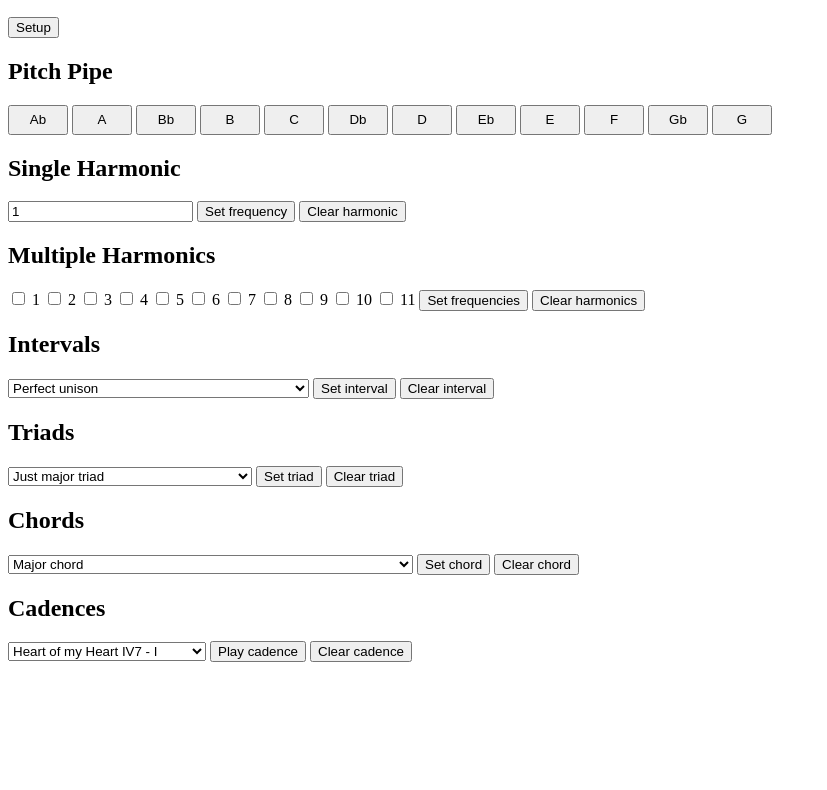
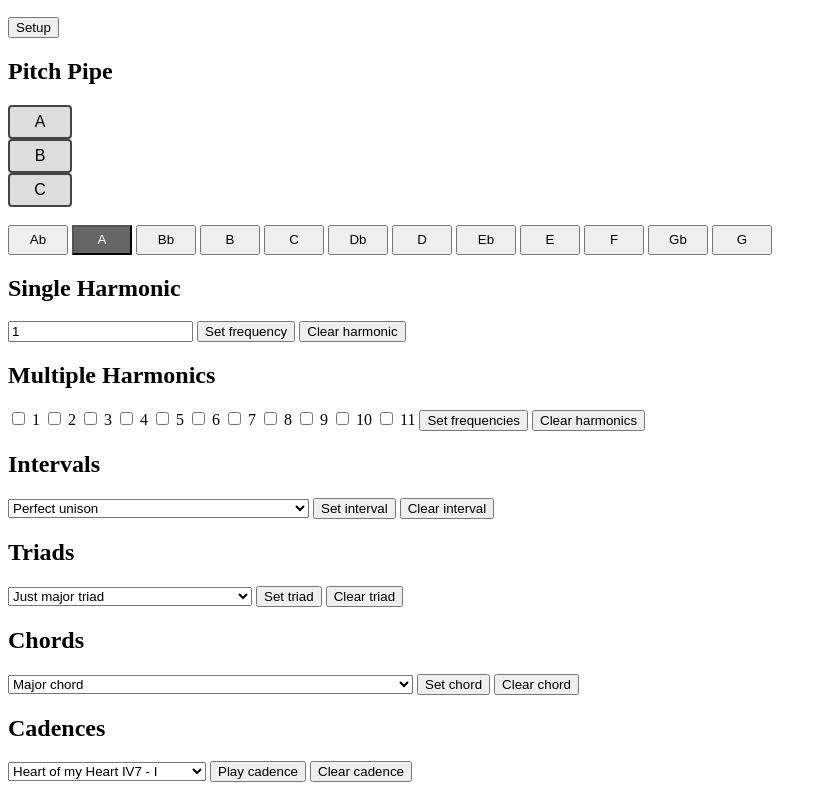
Before and after one commit to Oneman2feet/tuning, a plain HTML site: page index.html in a window 1280 px wide. Shown: the part 110-900 px from the top of the page, without its empty margins (0-827 px from the left). Before the commit the page ends 800 px from the top, so only its background shows below. Drawn offline with Linux system fonts and the light colour scheme.

Commit message:
trying radio buttons

```diff
--- a/index.html
+++ b/index.html
@@ -14,8 +14,15 @@
         </div>
         <div>
             <h2>Pitch Pipe</h2>
+            <input type="radio" name="pitch" value="220">
+            <label>A</label>
+            <input type="radio" name="pitch" value="440">
+            <label>B</label>
+            <input type="radio" name="pitch" value="550">
+            <label>C</label>
+            <br/>
             <button class="pitch" value="415.30">Ab</button>
-            <button class="pitch" value="440.00">A</button>
+            <button class="pitch active" value="440.00">A</button>
             <button class="pitch" value="466.16">Bb</button>
             <button class="pitch" value="493.88">B</button>
             <button class="pitch" value="523.25">C</button>
--- a/style.css
+++ b/style.css
@@ -1,4 +1,43 @@
-.pitch {
+input[type="radio"][name="pitch"] {
+    opacity: 0;
+    position: fixed;
     width: 60px;
     height: 30px;
 }
+
+input[type="radio"][name="pitch"] + label {
+    display: inline-block;
+    background-color: #ddd;
+    font-family: sans-serif, Arial;
+    font-size: 16px;
+    border: 2px solid #444;
+    border-radius: 4px;
+    width: 60px;
+    height: 30px;
+    text-align: center;
+    display: table-cell;
+    vertical-align: middle;
+}
+
+input[type="radio"][name="pitch"]:checked + label {
+    background-color:#bfb;
+    border-color: #4c4;
+}
+
+input[type="radio"][name="pitch"]:focus + label {
+    border: 2px dashed #444;
+}
+
+input[type="radio"][name="pitch"]:hover + label {
+    background-color: #dfd;
+}
+
+button.pitch {
+    width: 60px;
+    height: 30px;
+}
+
+button.pitch.active {
+    background-color: #666;
+    color: white;
+}
```
Also changed, not shown: README.md.
